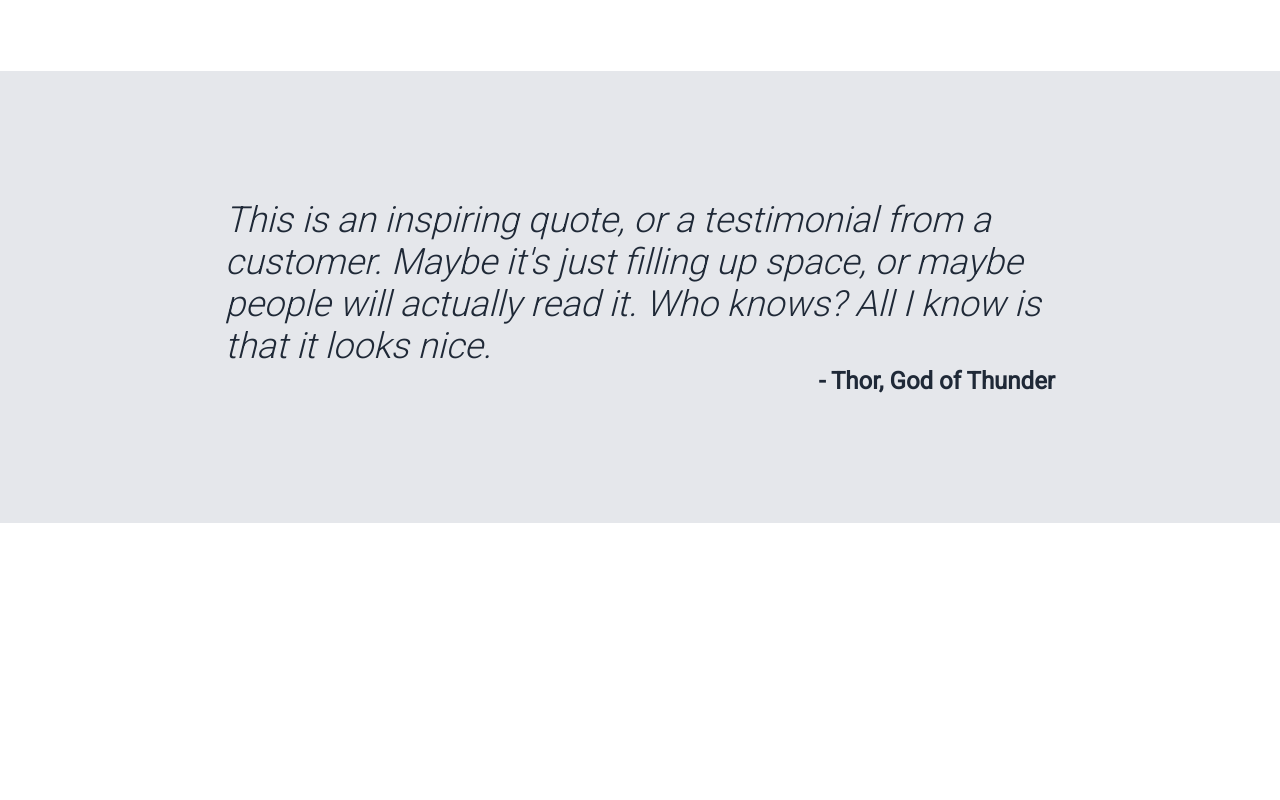
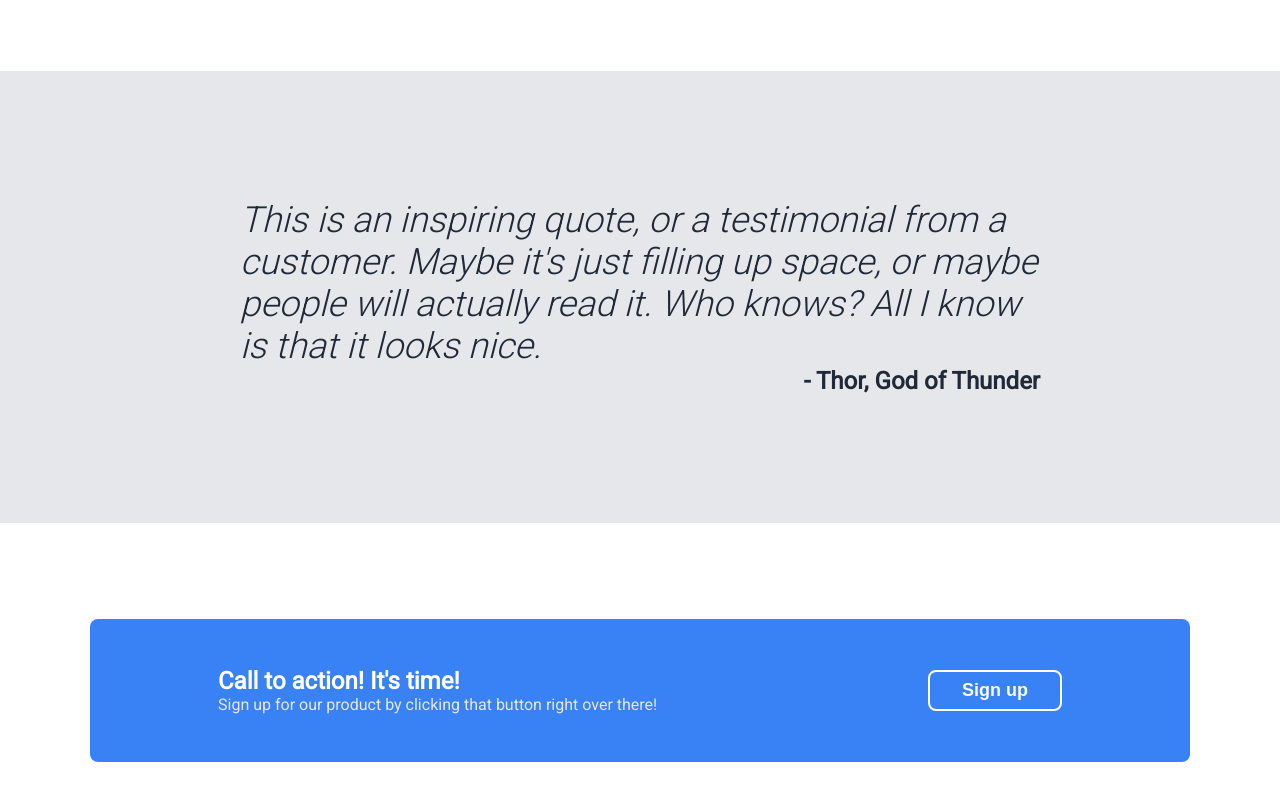
Before and after one commit to Noiyy/odin-landing-page, a plain HTML site: page index.html in a window 1280 px wide. Shown: the part 1022-1822 px from the top of the page. Before the commit the page ends 1545 px from the top, so only its background shows below. Drawn offline with Linux system fonts and the light colour scheme.

Commit message:
Create action section
Added action section with some text & button for action! Also changed
some minor stuff like paragraph color in content section & max-width
(from 830px to 800px) of quote flex-container.

```diff
--- a/assets/css/style.css
+++ b/assets/css/style.css
@@ -115,6 +115,7 @@ header ul {
 
 #content .illust-container p {
     margin: 1em 0.5em;
+    color: #1F2937;
 }
 
 #quote {
@@ -124,7 +125,7 @@ header ul {
 
 #quote .row {
     justify-content: end;
-    max-width: 830px;
+    max-width: 800px;
     margin: 0 auto;
 }
 
@@ -141,3 +142,28 @@ header ul {
     color: #1F2937;
     font-weight: 800;
 }
+
+#action {
+    padding: 96px 0;
+}
+
+#action .row {
+    background-color: #3882F6;
+    color: white;
+    padding: 48px 128px;
+    border-radius: 8px;
+}
+
+#action h2, #action p {
+    margin: 0;
+    padding: 0;
+}
+
+#action p {
+    color: #E5E7EB;
+}
+
+#action button {
+    border: 2px solid white;
+    border-radius: 8px;
+}
--- a/index.html
+++ b/index.html
@@ -30,7 +30,7 @@
                         <h1> This website is awesome </h1>
                         <p> This website has some subtext that goes here under the main title. It's a smaller
                         font and the color is lower contrast </p>
-                        <button type="button" href=""> Sign up </a>
+                        <button type="button"> Sign up </a>
                     </div>
                     <img src="assets/images/hero-img.jpg" alt="Starry sky">
                 </div>
@@ -79,7 +79,11 @@
         <section id="action">
             <div class="container">
                 <div class="row">
-
+                    <div class="action-text">
+                        <h2> Call to action! It's time!</h2>
+                        <p> Sign up for our product by clicking that button right over there! </p>
+                    </div>
+                    <button type="button"> Sign up </button>
                 </div>
             </div>
         </section>
```
